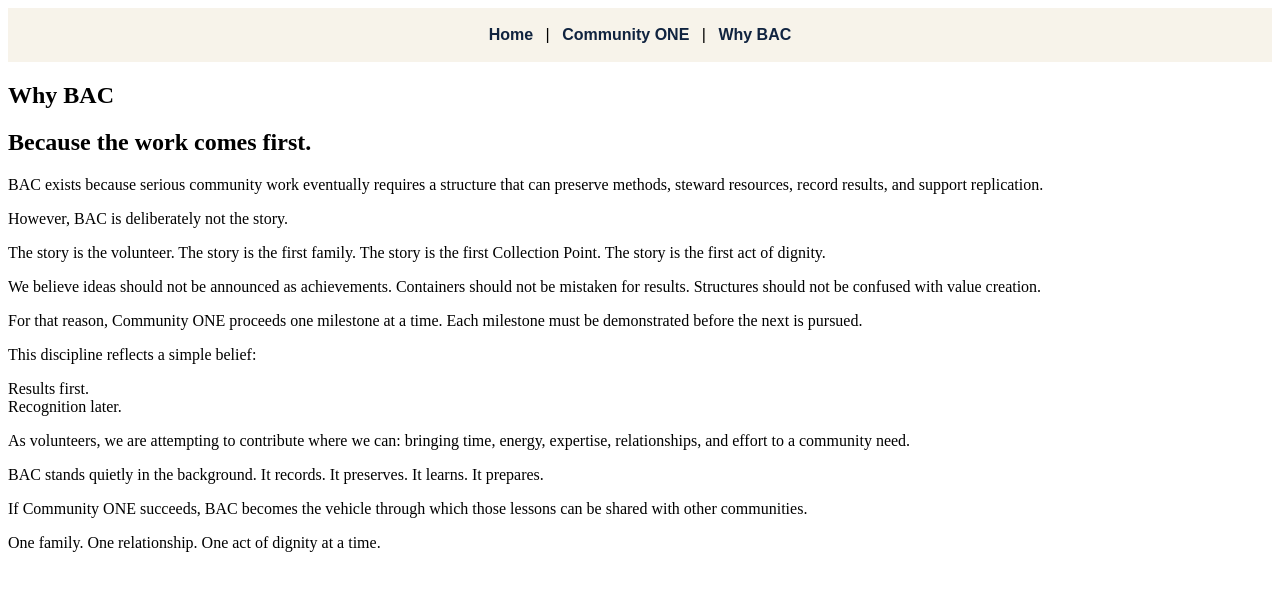
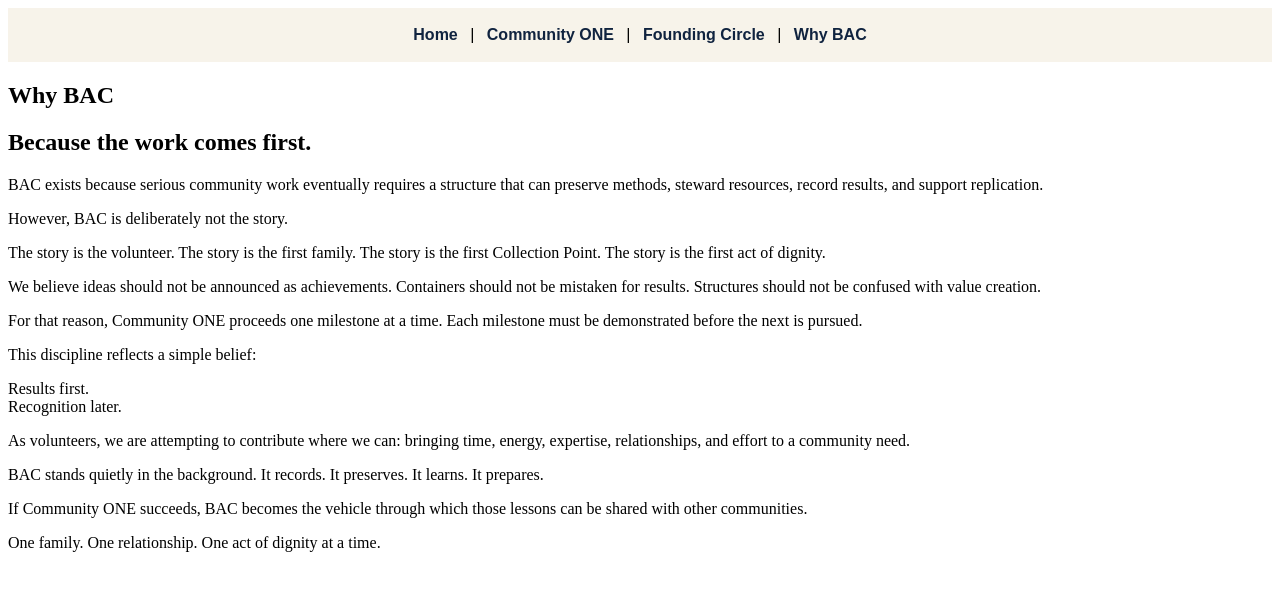
Before and after one commit to timmurphybac/bacuk, a plain HTML site: page why-bac.html in a window 1280 px wide. Drawn offline with Linux system fonts and the light colour scheme.

Commit message:
Update why-bac.html

```diff
--- a/why-bac.html
+++ b/why-bac.html
@@ -14,6 +14,7 @@
 <nav>
 <a href="index.html">Home</a> |
 <a href="community-one.html">Community ONE</a> |
+  <a href="founding-circle.html">Founding Circle</a> |
 <a href="why-bac.html">Why BAC</a>
 </nav>
 
```
